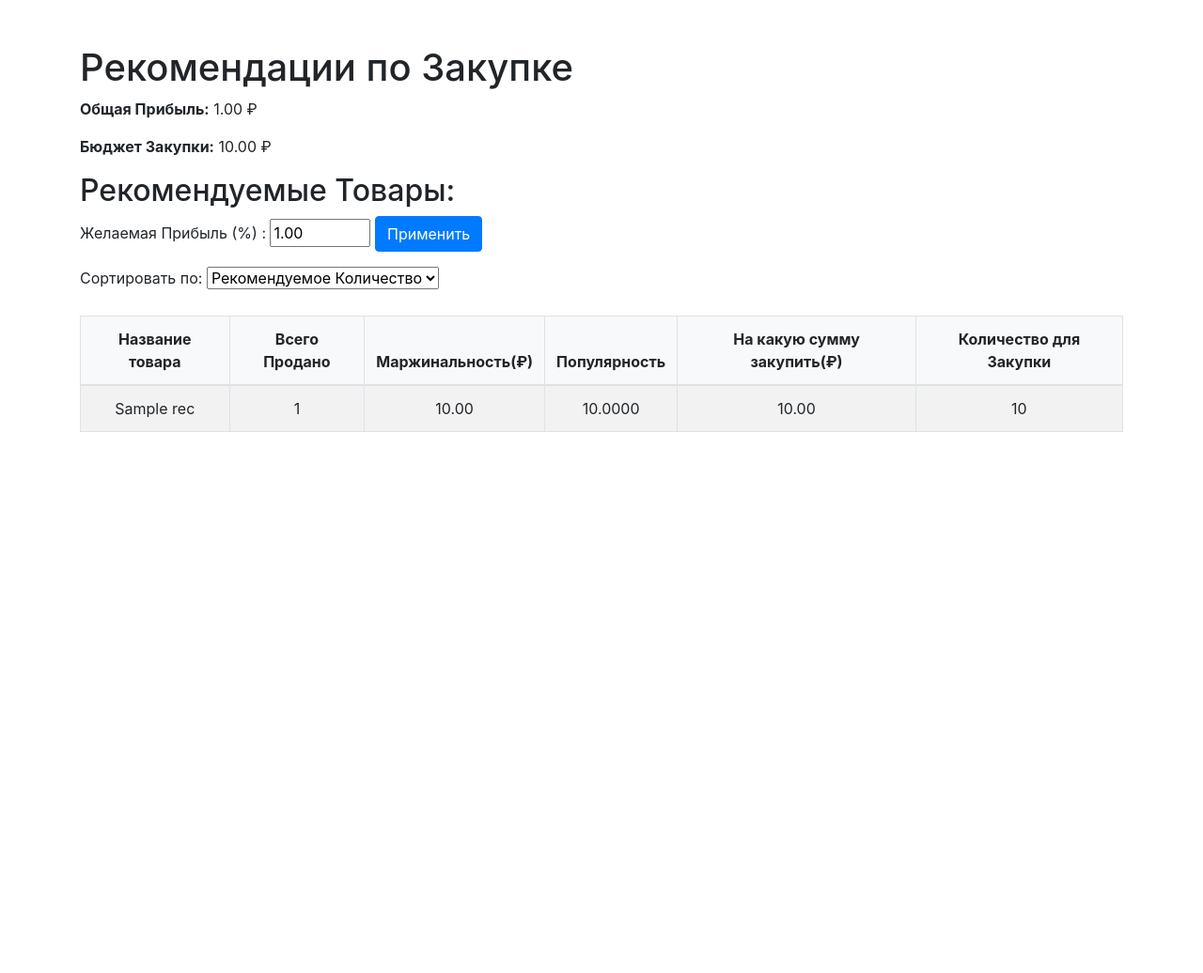
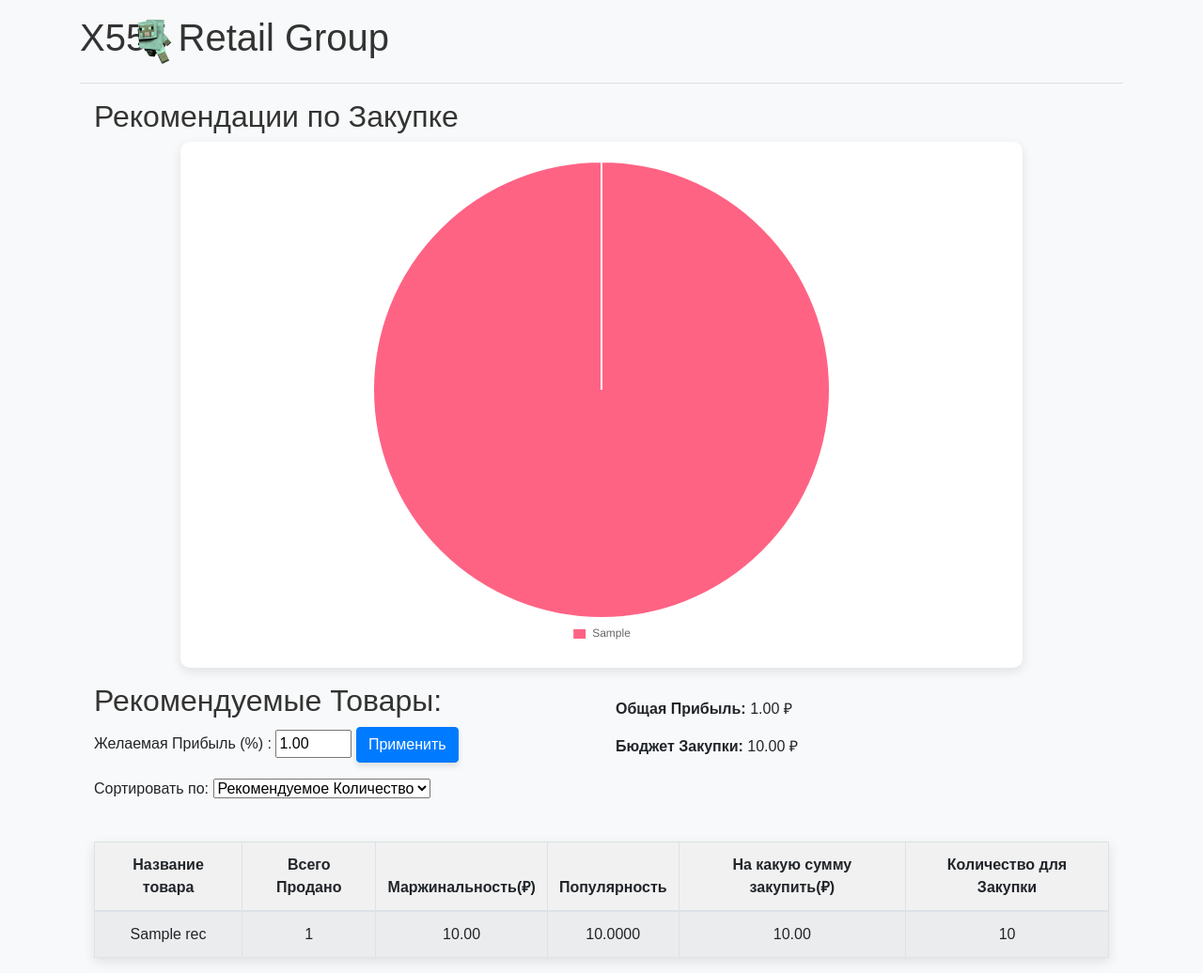
Before and after one commit to totorialman/shop_hackathon, a Django app: template hackathon/shop/template/recommendations.html in a window 1280 px wide. Shown: the whole page at 94% size. Before the commit the page ends 460 px from the top, so only its background shows below. Run offline with Django 5.2, Linux system fonts and the light colour scheme; the template is opened without the code that fills it: most values are stand-ins (such as "Sample title", 1, 10 or a date in 2020); some libraries are stand-ins or nearby versions.

Commit message:
ИТОГОВЫЙ КОММИТ )

```diff
--- a/hackathon/shop/template/product_cards.html
+++ b/hackathon/shop/template/product_cards.html
@@ -10,8 +10,8 @@
                 <div class="card-body d-flex flex-column">
                     <h5 class="card-title text-primary">{{ product.product__product_name }}</h5>
                     <div class="mt-auto text-end">
-                        <p class="card-text text-success">{{ product.product__price|intcomma }} ₽</p>
-                        <p class="card-text text">{{ product.product_count|intcomma }} шт.</p>
+                        <p class="card-text text-success" style="margin-bottom: 0px;">Цена: {{ product.product__price|intcomma }} ₽</p>
+                        <p class="card-text text">Продано: {{ product.product_count|intcomma }} шт.</p>
                     </div>
                 </div>
             </div>
--- a/hackathon/shop/template/recommendations.html
+++ b/hackathon/shop/template/recommendations.html
@@ -1,36 +1,118 @@
 {% load humanize %}
+{% load static %}
 <!DOCTYPE html>
 <html lang="ru">
+
 <head>
     <meta charset="UTF-8">
     <meta name="viewport" content="width=device-width, initial-scale=1.0">
     <title>Рекомендации по Закупке</title>
     <link rel="stylesheet" href="https://stackpath.bootstrapcdn.com/bootstrap/4.5.2/css/bootstrap.min.css">
+    <script src="https://cdn.jsdelivr.net/npm/chart.js"></script>
     <style>
+        body {
+            background-color: #f8f9fa;
+            font-family: Arial, sans-serif;
+        }
+
+        h1,
+        h2 {
+
+            color: #333;
+
+        }
+
+
+
+        #categoryChartContainer {
+            position: relative;
+            margin: auto;
+            height: 70vh;
+            width: 70vw;
+            padding: 20px;
+            background: #fff;
+            box-shadow: 0px 4px 12px rgba(0, 0, 0, 0.1);
+            border-radius: 10px;
+        }
+
+        .btn-primary {
+            background-color: #007bff;
+            border-color: #007bff;
+            box-shadow: 0px 4px 6px rgba(0, 0, 0, 0.1);
+        }
+
         table {
             margin-top: 20px;
             border: 1px solid #dee2e6;
+            box-shadow: 0px 4px 12px rgba(0, 0, 0, 0.1);
         }
-        th, td {
+
+        th,
+        td {
             text-align: center;
         }
+
         th {
+            background-color: #f1f1f1;
+        }
+
+        .legend-container {
+            display: flex;
+            flex-wrap: wrap;
+            justify-content: center;
+            max-width: 600px;
+            margin: 20px auto;
+        }
+
+        .legend-item {
+            display: flex;
+            align-items: center;
+            margin: 0 10px 10px;
+            padding: 5px 10px;
             background-color: #f8f9fa;
+            border-radius: 4px;
+            box-shadow: 0px 2px 4px rgba(0, 0, 0, 0.1);
+        }
+
+        .legend-color-box {
+            width: 15px;
+            height: 15px;
+            margin-right: 5px;
+            border-radius: 2px;
         }
     </style>
 </head>
+
 <body>
-    <div class="container mt-5">
-        <h1>Рекомендации по Закупке</h1>
-        <p><strong>Общая Прибыль:</strong> {{ total_profit|floatformat:2|intcomma }} ₽</p>
-        <p><strong>Бюджет Закупки:</strong> {{ purchase_budget|floatformat:2|intcomma }} ₽</p>
+    <div class="container mt-3">
+        <div class="row">
+            <div class="col">
+                <a href="/" style="text-decoration: none; color: inherit;">
+                    <h1>X555 Retail Group</h1>
 
+            </div>
+            <div style="position: absolute; top: 7px; left: 135px;">
+                <img src="{% static 'smail4.gif' %}" alt="Описание GIF" style="max-width: 15%; height: auto;">
+            </div></a>
+        </div>
+        <hr>
+
+        <div class="container mt-3">
+            <h2>Рекомендации по Закупке</h2>
+            <div id="categoryChartContainer">
+                <canvas id="categoryChart"></canvas>
+            </div>
+            <div class="row mt-3">
+
+                <div class="col">
                     <h2>Рекомендуемые Товары:</h2>
 
                     <div class="mb-3">
                         <form method="get">
                             <label for="desired_profit_percentage">Желаемая Прибыль (%) :</label>
-                <input type="number" name="desired_profit_percentage" id="desired_profit_percentage" value="{{ desired_profit_percentage|floatformat:2 }}" step="0.01" min="0" max="1" required>
+                            <input type="number" name="desired_profit_percentage" id="desired_profit_percentage"
+                                value="{{ desired_profit_percentage|floatformat:2 }}" step="0.01" min="0" max="1"
+                                required>
                             <button type="submit" class="btn btn-primary">Применить</button>
                         </form>
                     </div>
@@ -46,7 +128,12 @@
                             </select>
                         </form>
                     </div>
-
+                </div>
+                <div class="mt-3 col">
+                    <p><strong>Общая Прибыль:</strong> {{ total_profit|floatformat:2|intcomma }} ₽</p>
+                    <p><strong>Бюджет Закупки:</strong> {{ purchase_budget|floatformat:2|intcomma }} ₽</p>
+                </div>
+            </div>
             <table class="table table-bordered table-striped">
                 <thead>
                     <tr>
@@ -76,5 +163,49 @@
                 </tbody>
             </table>
         </div>
+    </div>
+
+    <script>
+        const ctx = document.getElementById('categoryChart').getContext('2d');
+        const categoryData = {
+            labels: [
+                {% for category in category_sales %}
+        "{{ category.product__department__department }}",
+            {% endfor %}
+            ],
+        datasets: [{
+            data: [
+                {% for category in category_sales %}
+                        {{ category.category_quantity }},
+        {% endfor %}
+        ],
+            backgroundColor: [
+                '#FF6384', '#36A2EB', '#FFCE56', '#4BC0C0', '#9966FF', '#FF9F40',
+                '#C9CBCF', '#FF6699', '#33CC99', '#FF9966', '#66CCFF', '#FFCC66',
+                '#FF6633', '#33FF66', '#6666FF', '#FF3366', '#33CCFF', '#CCFF33',
+                '#FFCC33', '#9933FF', '#33FFCC'
+            ]
+            }]
+        };
+
+        const categoryChart = new Chart(ctx, {
+            type: 'pie',
+            data: categoryData,
+            options: {
+                responsive: true,
+                maintainAspectRatio: false,
+                plugins: {
+                    legend: {
+                        position: 'bottom',
+                        labels: {
+                            boxWidth: 15,
+                            padding: 10
+                        }
+                    }
+                }
+            }
+        });
+    </script>
 </body>
+
 </html>
```
Also changed, not shown: hackathon/shop/template/base.html (+17 -1 lines), hackathon/shop/template/product1.html (+1 -6 lines), hackathon/shop/views.py (+41 -39 lines), hackathon/shop/static/dino.gif (added), hackathon/shop/static/smail.gif (added), hackathon/shop/static/smail2.gif (added), hackathon/shop/static/smail3.gif (added), hackathon/shop/static/smail4.gif (added), hackathon/shop/static/smail5.gif (added), hackathon/shop/static/smail6.gif (added). Lines whose indentation alone changed are shown as unchanged.
